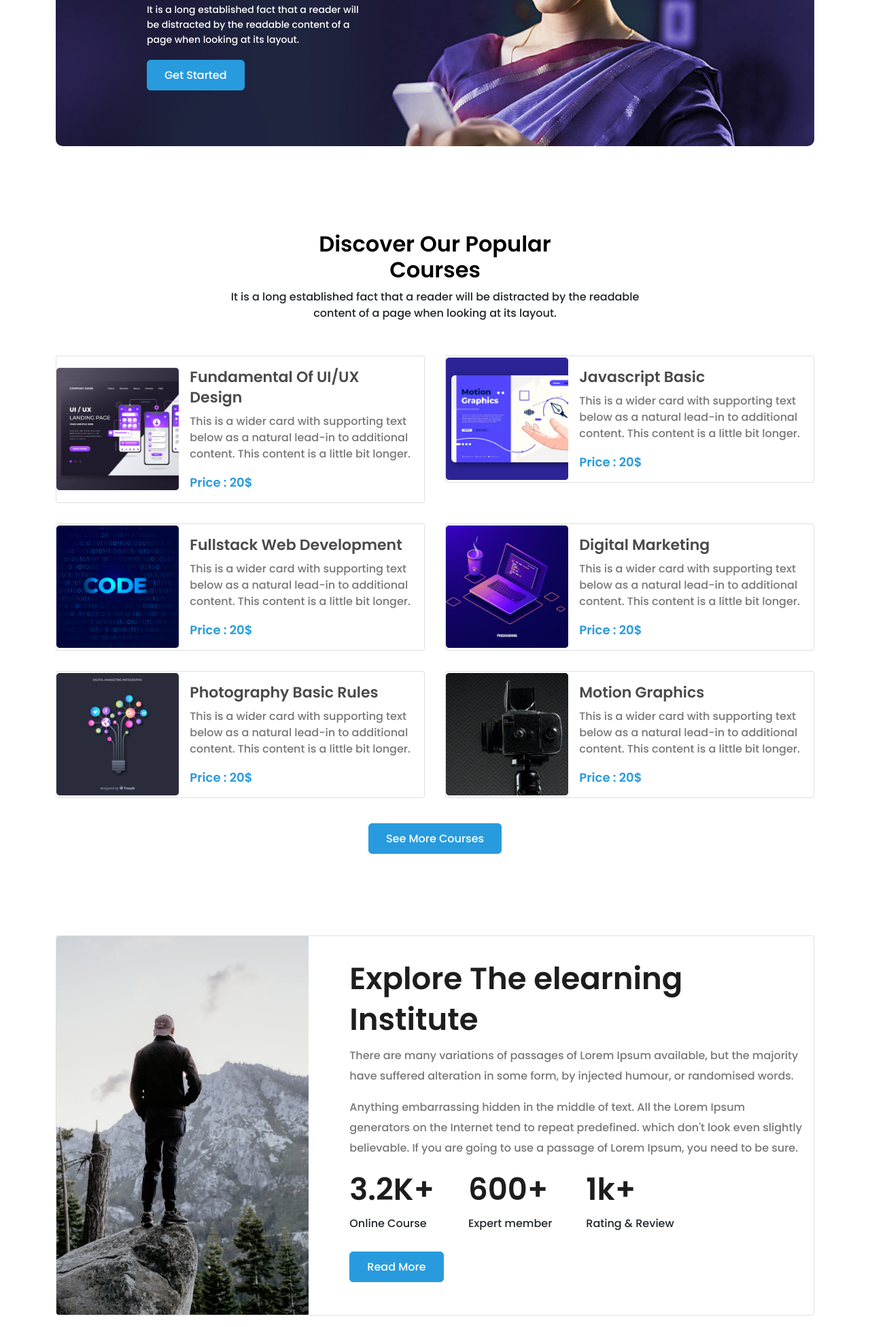
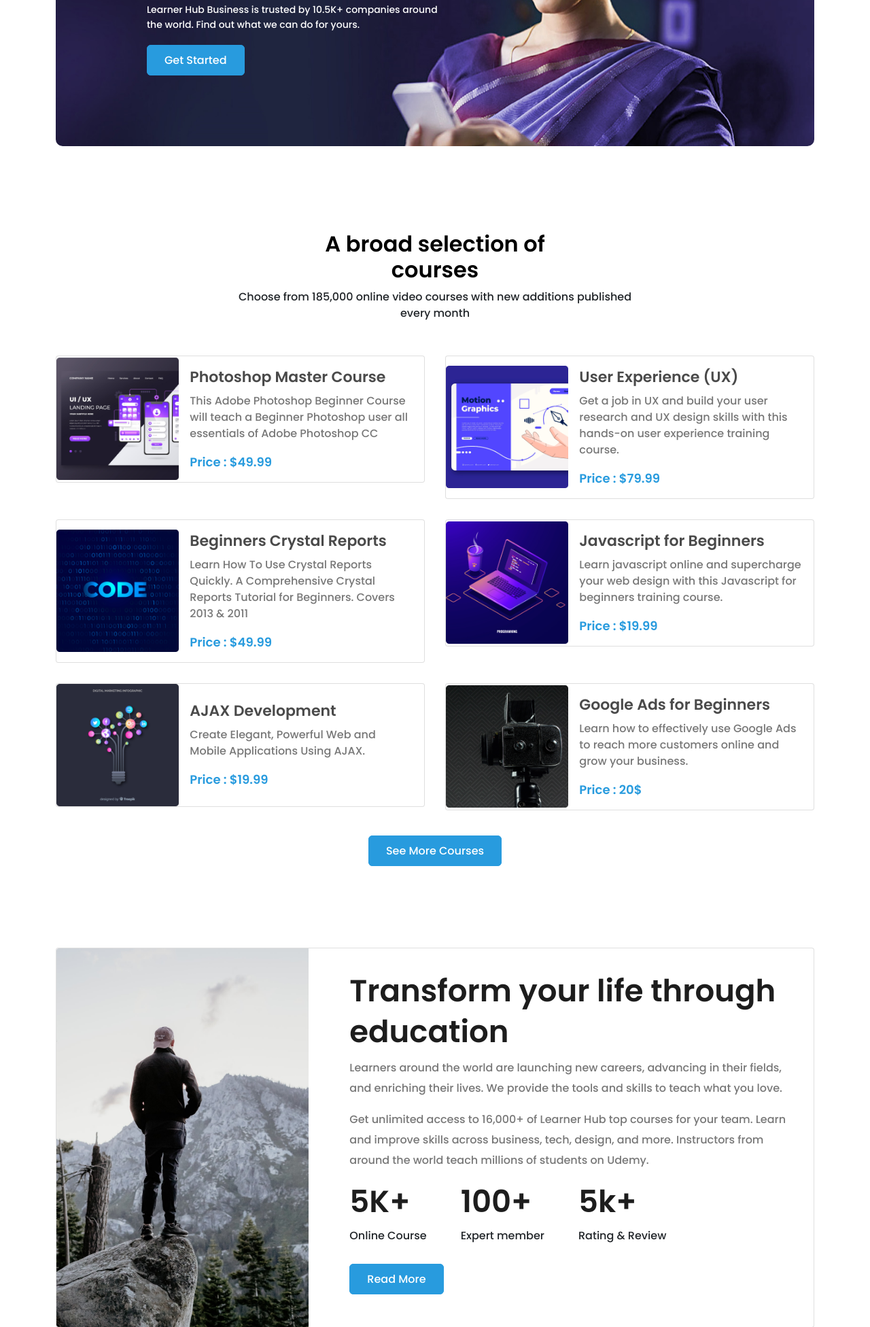
Before and after one commit to MdRasel5/learner-hub, a plain HTML site: page index.html in a window 1280 px wide. Shown: the part 401-2353 px from the top of the page at 68% size. Drawn offline with Linux system fonts and the light colour scheme.

Commit message:
check all demo content

```diff
--- a/index.html
+++ b/index.html
@@ -118,10 +118,14 @@
                         <img src="./assets/images/banner/banner-01.jpg" class="d-block w-100" alt="banner">
                         <div class="carousel-caption d-md-block text-start">
                             <h2>
-                                Get Started <br> Web Development
+                                Unlock the power <br> of your people
                             </h2>
-                            <p>It is a long established fact that a reader will <br> be distracted by the readable
-                                content of a <br> page when looking at its layout.</p>
+                            <p>Learner Hub Business is trusted by 10.5K+ companies around <br> the world. Find out what
+                                we can
+                                do
+                                for yours.
+
+                            </p>
                             <a href="#" class="common-btn">Get Started</a>
                         </div>
                     </div>
@@ -130,10 +134,9 @@
                         <img src="./assets/images/banner/banner-01.jpg" class="d-block w-100" alt="banner">
                         <div class="carousel-caption d-md-block text-start">
                             <h2>
-                                Get Started <br> Digital Learning
+                                Learning that <br> gets you
                             </h2>
-                            <p>It is a long established fact that a reader will <br> be distracted by the readable
-                                content of a <br> page when looking at its layout.</p>
+                            <p>Skills for your present (and your future). Get started with us.</p>
                             <a href="#" class="common-btn">Get Started</a>
                         </div>
                     </div>
@@ -157,10 +160,10 @@
     <!-- Course Area -->
     <section class="course-area text-center">
         <div class="container">
-            <h2>Discover Our Popular <br> Courses</h2>
-            <p>It is a long established fact that a reader will be distracted by the readable <br> content of a page
-                when
-                looking at its layout.</p>
+            <h2>A broad selection of <br> courses
+            </h2>
+            <p>Choose from 185,000 online video courses with new additions published <br> every month
+            </p>
             <div class="courses">
                 <div class="single-course">
                     <div class="card" style="max-width: 600px;">
@@ -171,10 +174,11 @@
                             </div>
                             <div class="col-md-8">
                                 <div class="card-body text-start">
-                                    <h3 class="card-title">Fundamental Of UI/UX Design</h3>
-                                    <p class="card-text">This is a wider card with supporting text below as a natural
-                                        lead-in to additional content. This content is a little bit longer.</p>
-                                    <small class="course-price">Price : 20$</small>
+                                    <h3 class="card-title">Photoshop Master Course</h3>
+                                    <p class="card-text">This Adobe Photoshop Beginner Course will teach a Beginner
+                                        Photoshop user all essentials of Adobe Photoshop CC
+                                    </p>
+                                    <small class="course-price">Price : $49.99</small>
                                 </div>
                             </div>
                         </div>
@@ -190,10 +194,10 @@
                             </div>
                             <div class="col-md-8">
                                 <div class="card-body text-start">
-                                    <h3 class="card-title">Javascript Basic</h3>
-                                    <p class="card-text">This is a wider card with supporting text below as a natural
-                                        lead-in to additional content. This content is a little bit longer.</p>
-                                    <small class="course-price">Price : 20$</small>
+                                    <h3 class="card-title">User Experience (UX)</h3>
+                                    <p class="card-text">Get a job in UX and build your user research and UX design
+                                        skills with this hands-on user experience training course.</p>
+                                    <small class="course-price">Price : $79.99</small>
                                 </div>
                             </div>
                         </div>
@@ -208,10 +212,12 @@
                             </div>
                             <div class="col-md-8">
                                 <div class="card-body text-start">
-                                    <h3 class="card-title">Fullstack Web Development</h3>
-                                    <p class="card-text">This is a wider card with supporting text below as a natural
-                                        lead-in to additional content. This content is a little bit longer.</p>
-                                    <small class="course-price">Price : 20$</small>
+                                    <h3 class="card-title">Beginners Crystal Reports</h3>
+                                    <p class="card-text">Learn How To Use Crystal Reports Quickly. A Comprehensive
+                                        Crystal Reports Tutorial for Beginners. Covers 2013 & 2011
+                                    </p>
+                                    <small class="course-price">Price : $49.99
+                                    </small>
                                 </div>
                             </div>
                         </div>
@@ -227,10 +233,12 @@
                             </div>
                             <div class="col-md-8">
                                 <div class="card-body text-start">
-                                    <h3 class="card-title">Digital Marketing</h3>
-                                    <p class="card-text">This is a wider card with supporting text below as a natural
-                                        lead-in to additional content. This content is a little bit longer.</p>
-                                    <small class="course-price">Price : 20$</small>
+                                    <h3 class="card-title">Javascript for Beginners
+                                    </h3>
+                                    <p class="card-text">Learn javascript online and supercharge your web design with
+                                        this Javascript for beginners training course.
+                                    </p>
+                                    <small class="course-price">Price : $19.99</small>
                                 </div>
                             </div>
                         </div>
@@ -247,10 +255,13 @@
                             </div>
                             <div class="col-md-8">
                                 <div class="card-body text-start">
-                                    <h3 class="card-title">Photography Basic Rules</h3>
-                                    <p class="card-text">This is a wider card with supporting text below as a natural
-                                        lead-in to additional content. This content is a little bit longer.</p>
-                                    <small class="course-price">Price : 20$</small>
+                                    <h3 class="card-title">AJAX Development
+                                    </h3>
+                                    <p class="card-text">Create Elegant, Powerful Web and Mobile Applications Using
+                                        AJAX.
+                                    </p>
+                                    <small class="course-price">Price : $19.99
+                                    </small>
                                 </div>
                             </div>
                         </div>
@@ -266,9 +277,11 @@
                             </div>
                             <div class="col-md-8">
                                 <div class="card-body text-start">
-                                    <h3 class="card-title">Motion Graphics</h3>
-                                    <p class="card-text">This is a wider card with supporting text below as a natural
-                                        lead-in to additional content. This content is a little bit longer.</p>
+                                    <h3 class="card-title">Google Ads for Beginners
+                                    </h3>
+                                    <p class="card-text">Learn how to effectively use Google Ads to reach more customers
+                                        online and grow your business.
+                                    </p>
                                     <small class="course-price">Price : 20$</small>
                                 </div>
                             </div>
@@ -292,31 +305,29 @@
                     </div>
                     <div class="col-md-8">
                         <div class="card-body text-start explore-right">
-                            <h3 class="card-title">Explore The elearning <br> Institute</h3>
+                            <h3 class="card-title">Transform your life through <br>education
+                            </h3>
                             <div class="card-text">
-                                <p>There are many variations of passages of Lorem Ipsum available, but the
-                                    majority have suffered alteration in some form, by injected humour, or randomised
-                                    words.
+                                <p>Learners around the world are launching new careers, advancing in their fields, and
+                                    enriching their lives. We provide the tools and skills to teach what you love.
                                 </p>
                                 <p class="hide">
-                                    Anything embarrassing hidden in the middle of text. All the Lorem Ipsum generators
-                                    on
-                                    the Internet tend to repeat predefined. which don't look even slightly believable.
-                                    If you are going to use a passage of
-                                    Lorem
-                                    Ipsum, you need to be sure.</p>
+                                    Get unlimited access to 16,000+ of Learner Hub top courses for your team. Learn and
+                                    improve skills across business, tech, design, and more. Instructors from around the
+                                    world teach millions of students on Udemy.
+                                </p>
                             </div>
                             <div class="exlore">
                                 <div class="online-course">
-                                    <h3>3.2K+</h3>
+                                    <h3>5K+</h3>
                                     <span>Online Course</span>
                                 </div>
                                 <div class="member">
-                                    <h3>600+</h3>
+                                    <h3>100+</h3>
                                     <span>Expert member</span>
                                 </div>
                                 <div class="rating">
-                                    <h3>1k+</h3>
+                                    <h3>5k+</h3>
                                     <span>Rating & Review</span>
                                 </div>
                             </div>
@@ -339,10 +350,8 @@
                 <div class="row align-items-center">
                     <div class="col-lg-6 singup-contents">
                         <h3>Ready to join?</h3>
-                        <p>It is a long established fact that a reader will be distracted by the <br> readable content
-                            of a
-                            page
-                            when looking at its layout.</p>
+                        <p>Learn in-demand skills with over 185,000 video courses. Take one of Learer Hub's range of
+                            Python courses and learn how to code using this incredibly useful language.</p>
                     </div>
                     <div class="col-lg-6 signup-action text-end">
                         <a href="#" class="common-btn2" data-bs-toggle="modal" data-bs-target="#modalSignin">Register
@@ -411,10 +420,11 @@
     <!-- Success Students Start -->
     <section class="succ-area">
         <div class="container">
-            <h3>Meet Our Successfull <br> Students</h3>
-            <p>It is a long established fact that a reader will be distracted by the <br> readable content of a page
-                when
-                looking at its layout.</p>
+            <h3>Our Successfull <br> Students</h3>
+            <p>Learners around the world are launching new <br> careers, advancing in their fields, and enriching their
+                lives.
+
+            </p>
 
             <div class="succ-studetns">
                 <div class="row">
@@ -491,16 +501,19 @@
                                 </div>
                             </div>
                             <div class="fdb-text">
-                                <p>There are many variations of passages of Lorem Ipsum available, but the majority have
-                                    suffered alteration in some form, by injected humour, or randomised words which
-                                    don't look even slightly believable. If you are going to use a passage of Lorem.</p>
+                                <p>it's been going on well. Finding some tasks difficult but I'll keep trying. Some
+                                    lectures are not available on my device. Plz check it out for me. And unfortunately
+                                    I don't have a system to code with so I use my phone, a book and biro for the coding
+                                    class. Thanks
+
+                                </p>
                             </div>
                             <div class="stu-detail">
                                 <div class="stu-img">
                                     <img src="./assets/images/student/student-5.png" alt="student">
                                 </div>
                                 <div class="stu-info">
-                                    <h6>Awlad Hossain</h6>
+                                    <h6>Dhananjaya K</h6>
                                     <p>UI Designer</p>
                                 </div>
                             </div>
@@ -524,16 +537,20 @@
                                 </div>
                             </div>
                             <div class="fdb-text">
-                                <p>There are many variations of passages of Lorem Ipsum available, but the majority have
-                                    suffered alteration in some form, by injected humour, or randomised words which
-                                    don't look even slightly believable. If you are going to use a passage of Lorem.</p>
+                                <p>That was exactly what I needed; a quick intro to the concept of JS in order to get a
+                                    good feeling on how it works. Gain some ideas about and get basics of Javascript.
+                                    Deliver the concept so well able to get proper basics.
+
+
+
+                                </p>
                             </div>
                             <div class="stu-detail">
                                 <div class="stu-img">
                                     <img src="./assets/images/student/student-6.png" alt="student">
                                 </div>
                                 <div class="stu-info">
-                                    <h6>Awlad Hossain</h6>
+                                    <h6>Guido B</h6>
                                     <p>UI Designer</p>
                                 </div>
                             </div>
@@ -549,10 +566,8 @@
     <section class="faq-area text-center">
         <div class="container">
             <h3>Frequently Asked Questions</h3>
-            <p>It is a long established fact that a reader will be distracted by the readable <br> content of a page
-                when
-                looking at its
-                layout.</p>
+            <p>Choose from 185,000 online video courses with new <br> additions published every month
+            </p>
 
             <div class="faq">
                 <div class="accordion" id="accordionExample">
@@ -587,6 +602,7 @@
                             </div>
                         </div>
                     </div>
+
                     <div class="accordion-item">
                         <h2 class="accordion-header" id="headingThree">
                             <button class="accordion-button collapsed" type="button" data-bs-toggle="collapse"
@@ -596,23 +612,24 @@
                         </h2>
                         <div id="collapseThree" class="accordion-collapse collapse" aria-labelledby="headingThree"
                             data-bs-parent="#accordionExample">
-                            <div class="accordion-body  text-start">
+                            <div class="accordion-body text-start">
                                 In CSS, the term "box model" is used when talking about design and layout. The CSS box
                                 model is essentially a box that wraps around every HTML element.
                             </div>
                         </div>
                     </div>
 
+
                     <div class="accordion-item">
-                        <h2 class="accordion-header" id="collapseFour">
+                        <h2 class="accordion-header" id="headingFour">
                             <button class="accordion-button collapsed" type="button" data-bs-toggle="collapse"
                                 data-bs-target="#collapseFour" aria-expanded="false" aria-controls="collapseFour">
-                                What is a semantic tag?
+                                What is a semantic tag
                             </button>
                         </h2>
-                        <div id="collapseFour" class="accordion-collapse collapse" aria-labelledby="headingThree"
+                        <div id="collapseFour" class="accordion-collapse collapse" aria-labelledby="headingFour"
                             data-bs-parent="#accordionExample">
-                            <div class="accordion-body  text-start">
+                            <div class="accordion-body text-start">
                                 The HTML semantics refers to the tags that provide meaning to an HTML page rather than
                                 just presentation. It makes HTML more comprehensible by better defining the different
                                 sections and layout of web pages.
@@ -629,7 +646,8 @@
     <!-- Trusted Company Start -->
     <section class="tr-company text-center">
         <div class="container">
-            <h3>Trusted by over 800+ companies</h3>
+            <h3>Trusted by companies of all sizes
+            </h3>
             <div class="tr-logos row align-items-center">
                 <div class="col-2">
                     <a href="#"><img src="./assets/images/company/company-1.png" alt="company"></a>
```
Also changed, not shown: assets/css/responsive.css (+10 -1 lines), assets/css/style.css (+8 -0 lines).
